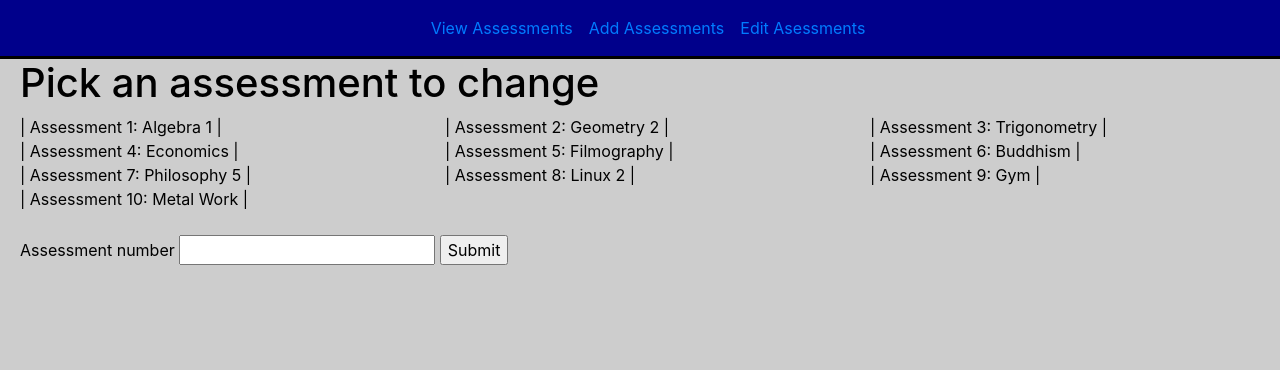
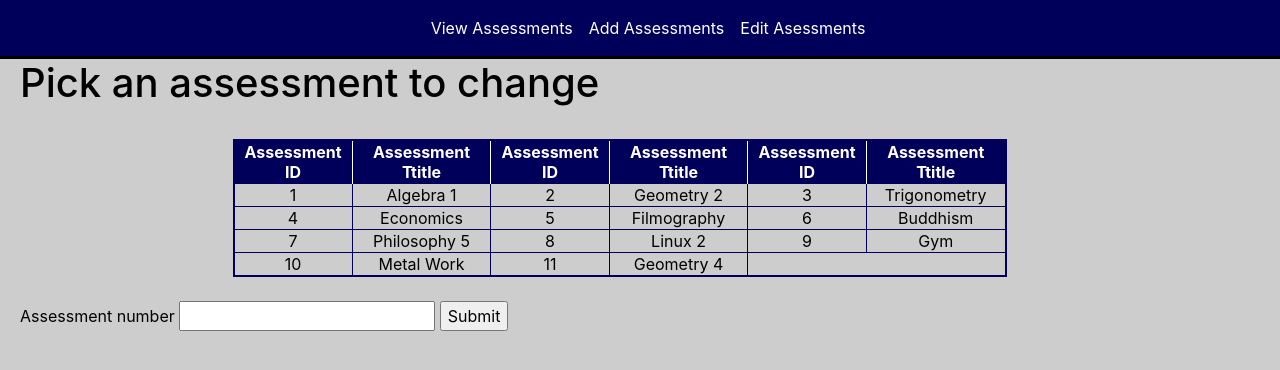
Before and after one commit to RufusJKM/webApplicationDevelopment, a Flask app: page /edit in a window 1280 px wide. Shown: the top 370 px of the page. Run offline with Flask 3, Linux system fonts and the light colour scheme; some libraries are stand-ins or nearby versions.

Commit message:
Changed assessment lists into tables

```diff
--- a/Coursework_1/app/forms.py
+++ b/Coursework_1/app/forms.py
@@ -18,7 +18,7 @@ class NewAssessmentForm(FlaskForm):
 
 #Form used to filter results by complete/incomplete
 class FilterForm(FlaskForm):
-    filterChoice = SelectField(u'Filter by ', choices=[('True', 'Complete'), ('False', 'Incomplete'), ('Null', 'No Filter')], validators=[DataRequired()])
+    filterChoice = SelectField(u'Filter by ', choices=[('None', 'No Filter'), ('True', 'Complete'), ('False', 'Incomplete')], validators=[DataRequired()])
 
 #Form used to pick an assessment to change
 class ChooseForm(FlaskForm):
--- a/Coursework_1/app/static/assessmentStyleSheet.css
+++ b/Coursework_1/app/static/assessmentStyleSheet.css
@@ -3,11 +3,40 @@ nav {
     border: 3px double #000000;
     border-style: none none solid none;
     text-align: center;
-    background-color: #00008B;
+    background-color: #00005B;
 }
 
-#nav-item {
+/* Styling for links */
+a {
     color: white;
+}
+
+a:hover {
+    color: #cdcdcd;
+}
+
+/* table styling */
+table {
+    border: 2px solid #00005B;
+    border-collapse: collapse;
+    width: 75%;
+}
+
+th, td {
+    border: 1px solid #00005B;
+    text-align: center;
+}
+
+th {
+    color: white;
+    background-color: #00005B;
+    border-color: white;
+    border-style: none solid none solid;
+}
+
+#center {
+    display: grid;
+    place-items: center;
 }
 
 /* General page styling */
--- a/Coursework_1/app/templates/edit.html
+++ b/Coursework_1/app/templates/edit.html
@@ -1,17 +1,34 @@
 {% extends "base.html" %}
 {% block content %}
 {% if valid == false %}
-    <h1>Pick an assessment to change</h1>
-    <!-- Prints out assessment id and name for all assessments in rows of 3 -->
+    <h1 class="center">Pick an assessment to change</h1>
+    <br>
     <div class="row">
-        {% for a in assessments %}
-            <div class="col">| Assessment {{ a.id }}: {{ a.title }} |</div>
-            {% if a.id%3 == 0 %}
-                <!-- The id's are always sequential, this creates a new row every 3 assessments -->
-                </div>
-                <div class="row">
-            {% endif %}
-        {% endfor %}
+        <div class="col-2"></div>
+        <div class="col">
+            <table>
+                <tr>
+                    <th>Assessment ID</th>
+                    <th>Assessment Ttitle</th>
+                    <th>Assessment ID</th>
+                    <th>Assessment Ttitle</th>
+                    <th>Assessment ID</th>
+                    <th>Assessment Ttitle</th>
+                </tr>
+                <tr>
+                    {% for a in assessments %}
+                        <td>{{ a.id }}</td>
+                        <td>{{ a.title }}</td>
+                        {% if a.id%3 == 0 %}
+                            <!-- The id's are always sequential, this creates a new row every 3 assessments -->
+                            </tr>
+                            <tr>
+                        {% endif %}
+                    {% endfor %}
+                </tr>
+            </table>
+    </div>
+    <div class="col-11"></div>
     </div>
     <br>
     <!-- Takes an integer assessment id
--- a/Coursework_1/app/views.py
+++ b/Coursework_1/app/views.py
@@ -14,9 +14,14 @@ def home():
         #If the user wishes to filter by either complete or incomplete, a new list of assessments is passed in
         if form.filterChoice.data == "True" or form.filterChoice.data == "False":
             assessments = []
-            #Need to cast from String to Bool
-            decision = bool(form.filterChoice.data)
-            #List all assessments by the filter
+
+            #Need to convert from String to Bool
+            if form.filterChoice.data == "True":
+                decision = True
+            else:
+                decision = False
+
+            #Create new list of assessments
             for a in models.Assessment.query.filter_by(completed=decision).all():
                 assessments.append(a)
         #Otherwise keep the assessments list as it was
```
Also changed, not shown: Coursework_1/app/templates/home.html (+22 -13 lines), Coursework_1/app.db.
